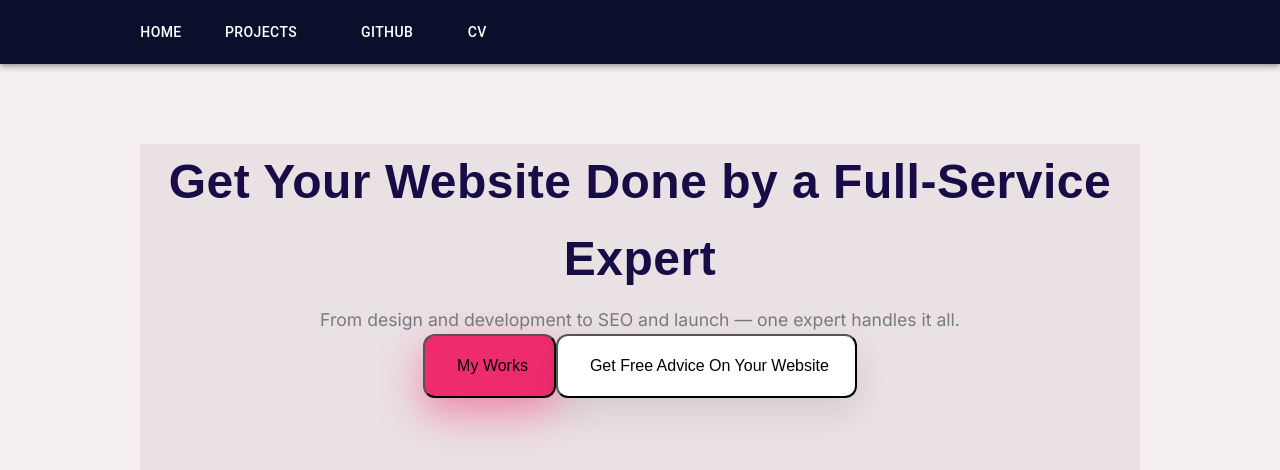
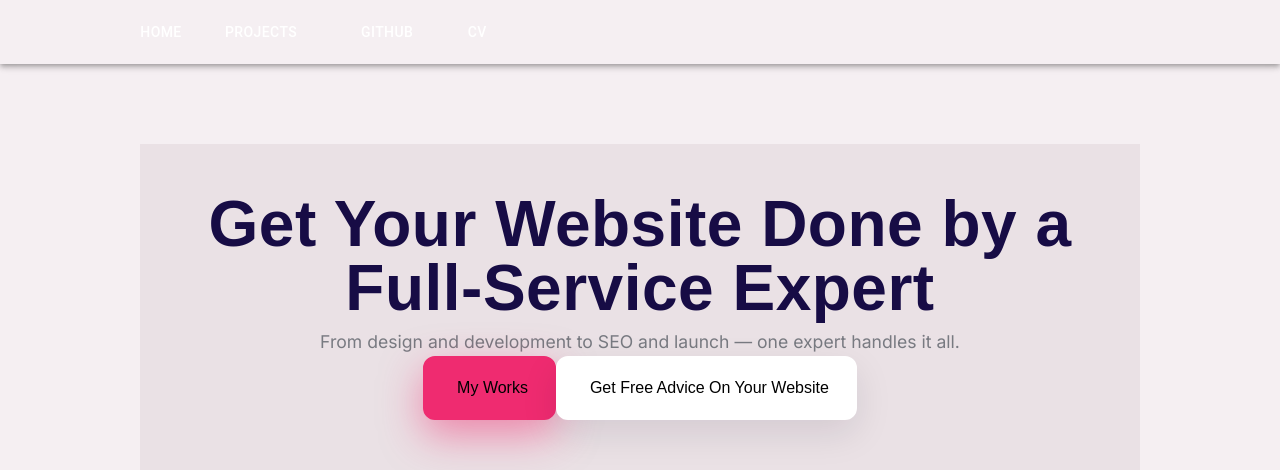
Before and after one commit to juliataro/portfolio-website, a React (Vite) app: page / in a window 1280 px wide. Shown: the top 470 px of the page. Built offline with nearby package versions, Linux system fonts and the light colour scheme; some icons are missing; a web font is replaced by a local one.

Commit message:
Hero section css

```diff
--- a/src/components/navigation/Nav.tsx
+++ b/src/components/navigation/Nav.tsx
@@ -78,7 +78,7 @@ const Nav: React.FC = () => {
 
   return (
     <>
-      <AppBar position="static" sx={{ backgroundColor: "#0a0f2c" }}>
+      <AppBar position="static" sx={{ backgroundColor: "#f5eff2" }}>
         <Toolbar sx={{ maxWidth: "1070px", width: "100%", mx: "auto" }}>
           {isMobile && (
             <IconButton
--- a/src/index.css
+++ b/src/index.css
@@ -21,10 +21,12 @@ body {
   padding-right: 26px;
   font-size: 16px;
   background: #ef2b70;
+  border: 2px solid #ef2b70;
   box-shadow: 0 15px 40px #ef2b7080;
 }
 .cta-red:hover {
   background: #170c45;
+  color: white;
 }
 .cta-white {
   border-radius: 12px;
@@ -33,6 +35,7 @@ body {
   padding-right: 26px;
   font-size: 16px;
   background: #ffffff;
+  border: 2px solid rgb(255, 255, 255);
   box-shadow: 0 13.38px 35.679px #0f082b1a;
 }
 
@@ -44,6 +47,7 @@ main {
 .intro {
   background-color: #eae1e5;
   max-width: 100vw;
+  padding-top: 3rem;
 }
 
 header {
@@ -52,10 +56,11 @@ header {
   font-family: "Cal Sans", sans-serif;
 }
 header h1 {
-  font-size: 3rem;
-  font-weight: 800;
+  font-size: 4rem;
+  font-weight: 600;
   margin-bottom: 0.5rem;
   letter-spacing: 0.5px;
+  line-height: 4rem;
 }
 header p {
   font-size: 1.1rem;
```
